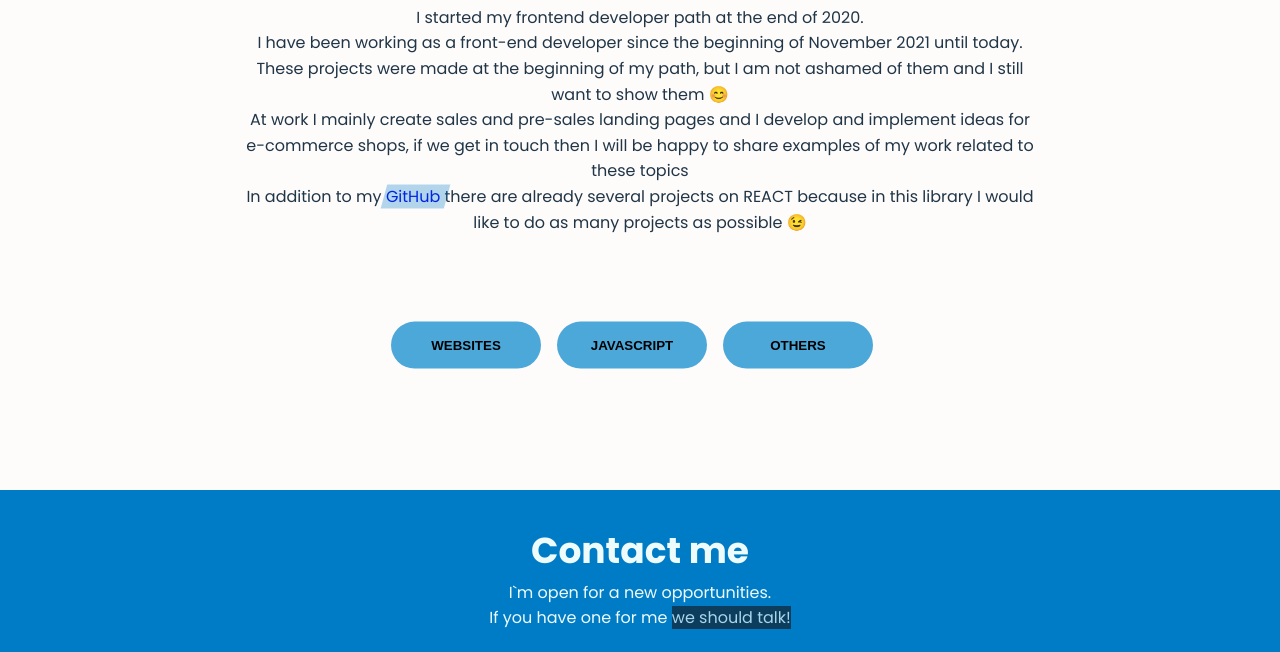
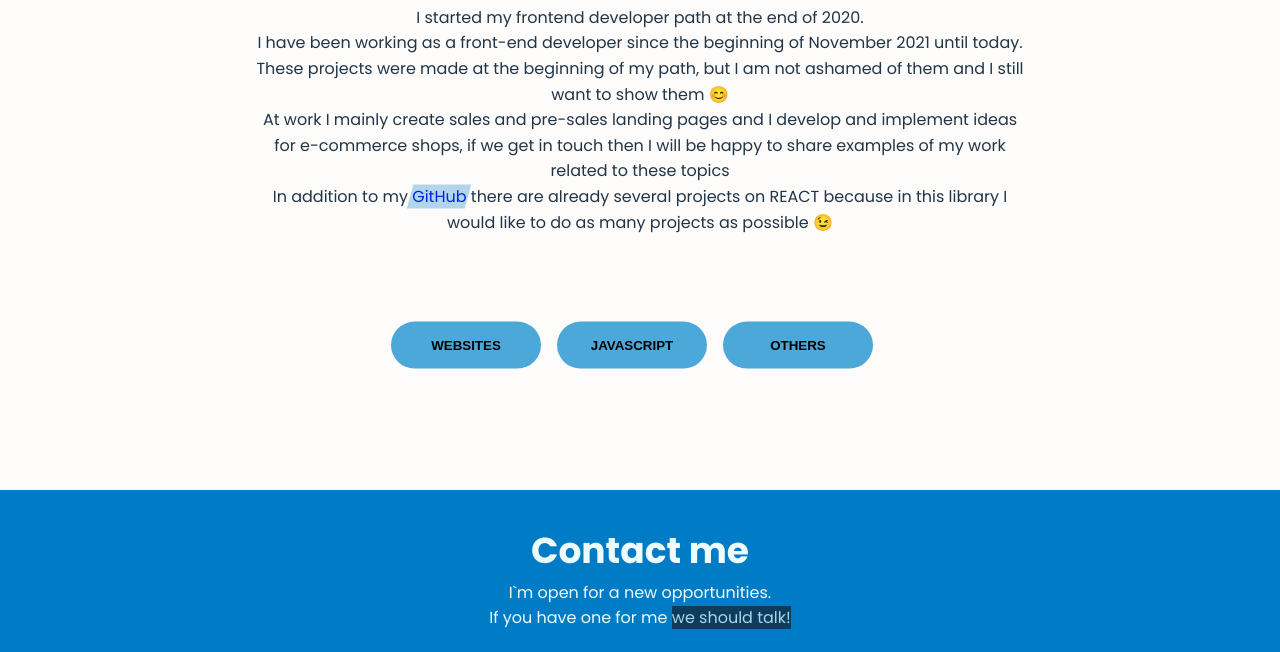
Before and after one commit to Bartek-Wieckowski/homepage, a plain HTML site: page index.html in a window 1280 px wide. Shown: the part 3016-3668 px from the top of the page. Drawn offline with nearby package versions, Linux system fonts and the light colour scheme; no server answers.

Commit message:
updated html and css

```diff
--- a/css/style.css
+++ b/css/style.css
@@ -141,6 +141,7 @@ img {
   max-width: 800px;
   width: 100%;
   margin: 0 auto;
+  padding: 0 15px;
 }
 
 /* --**LAYOUT**-- */
--- a/index.html
+++ b/index.html
@@ -284,13 +284,11 @@
         </p>
         <p class="section__subtitle current-info">
           In addition to my
-          <span class="award"
-            ><a
-              href="https://github.com/Bartek-Wieckowski?tab=repositories"
-              _target="blank"
-              >GitHub</a
-            >
-          </span>
+          <a
+            href="https://github.com/Bartek-Wieckowski?tab=repositories"
+            _target="blank"
+            ><span class="award">GitHub</span></a
+          >
           there are already several projects on REACT because in this library I
           would like to do as many projects as possible 😉
         </p>
```
